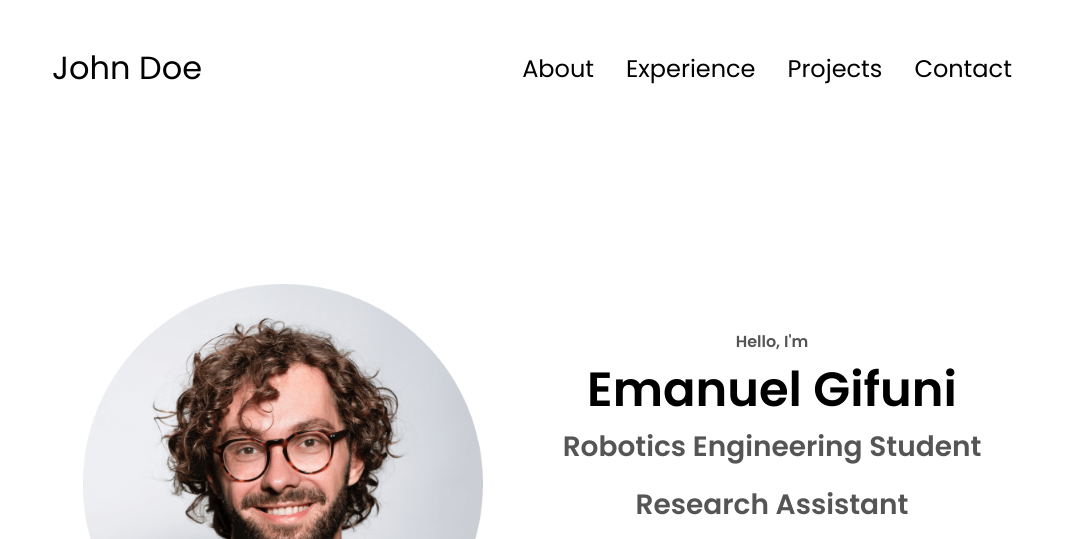
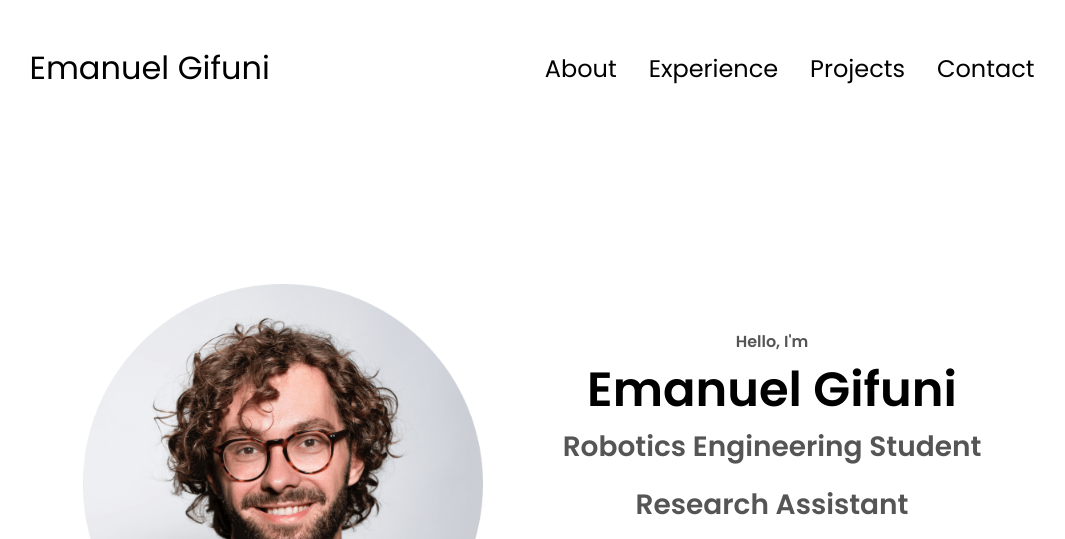
Before and after one commit to emagif/Portfolio, a plain HTML site: page index.html in a window 1280 px wide. Shown: the top 539 px of the page, without its empty margins (108-1173 px from the left). Drawn offline with Linux system fonts and the light colour scheme.

Commit message:
Change project view

```diff
--- a/index.html
+++ b/index.html
@@ -10,7 +10,7 @@
   </head>
   <body>
     <nav id="desktop-nav">
-      <div class="logo">John Doe</div>
+      <div class="logo">Emanuel Gifuni</div>
       <div>
         <ul class="nav-links">
           <li><a href="#about">About</a></li>
@@ -21,7 +21,7 @@
       </div>
     </nav>
     <nav id="hamburger-nav">
-      <div class="logo">John Doe</div>
+      <div class="logo">Emanuel Gifuni</div>
       <div class="hamburger-menu">
         <div class="hamburger-icon" onclick="toggleMenu()">
           <span></span>
@@ -129,7 +129,7 @@
                 />
                 <div>
                   <h3>Matlab</h3>
-                  <p>Basic level</p>
+                  <p>Basic</p>
                 </div>
               </article>
               <article>
```
